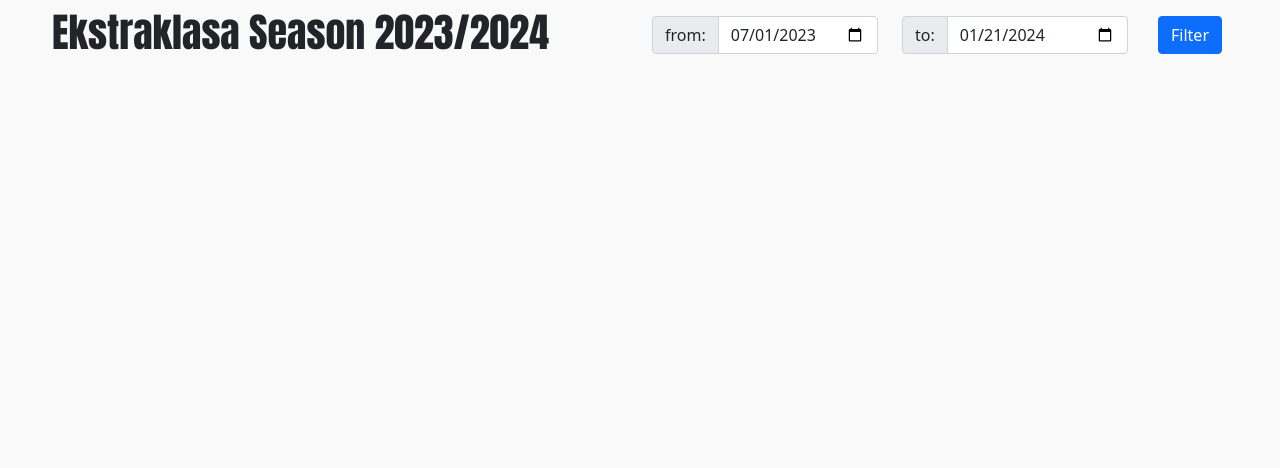
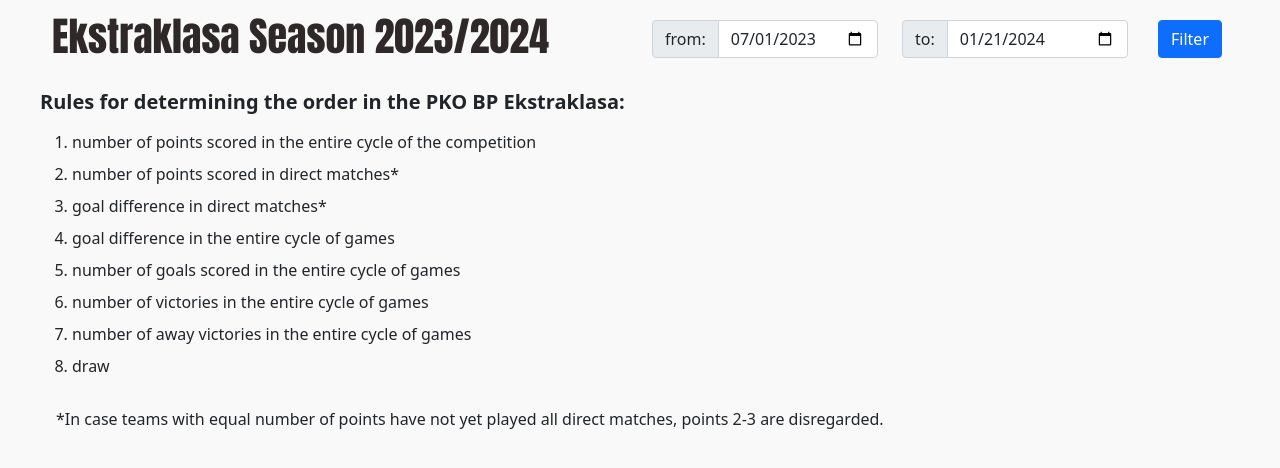
Before and after one commit to Jacek89/Ekstrastats, a Django app: page /table/ in a window 1280 px wide. Shown: the part 80-548 px from the top of the page. Run offline with Django 4.2, Linux system fonts and the light colour scheme; data that the repository does not hold is empty; some libraries are stand-ins or nearby versions.

Commit message:
Table calculation optimized

```diff
--- a/app/static/app/main.css
+++ b/app/static/app/main.css
@@ -95,7 +95,8 @@
 }
 
 .title {
-font-family: Impact, sans-serif;
+  font-family: Impact, sans-serif;
+  color: #2E2828;
 }
 
 #loading-gif {
--- a/app/templates/app/table.html
+++ b/app/templates/app/table.html
@@ -4,7 +4,7 @@
 {% block content %}
 
 <div class="container-fluid">
-  <div class="row">
+  <div class="row pt-1">
     <div class="col-md-6">
       <h1 class="title pt-2">Ekstraklasa Season 2023/2024</h1>
     </div>
@@ -22,6 +22,22 @@
 <div id="loading">
   <img id="loading-gif" src="{% static 'app/loading.gif' %}" alt="loading">
   <p id="loading-text">Table is calculating. Please wait.</p>
+</div>
+<div>
+  <p class="h5 fw-bold pt-3">Rules for determining the order in the PKO BP Ekstraklasa:</p>
+  <ol class="">
+    <li class="pt-2">number of points scored in the entire cycle of the competition</li>
+    <li class="pt-2">number of points scored in direct matches*</li>
+    <li class="pt-2">goal difference in direct matches*</li>
+    <li class="pt-2">goal difference in the entire cycle of games</li>
+    <li class="pt-2">number of goals scored in the entire cycle of games</li>
+    <li class="pt-2">number of victories in the entire cycle of games</li>
+    <li class="pt-2">number of away victories in the entire cycle of games</li>
+    <li class="pt-2">draw</li>
+  </ol>
+  <p class="h6 pt-3 ps-3">*In case teams with equal number of points have not yet played all direct matches,
+    points 2-3 are disregarded.</p>
+
 </div>
 
 <script nonce="{{request.csp_nonce}}">
--- a/app/utils/table.py
+++ b/app/utils/table.py
@@ -268,12 +268,15 @@
         Returns JSON format of table: list is ordered by position
         """
         ret = []
+
+        teams_data_query = Team.objects.filter(ekstraklasa=True).only('name', 'logo')
+        teams_data = {i.name: {'id': i.id, 'logo': i.logo} for i in teams_data_query}
+
         for k, v in self.table.items():
             ret.append({k: v})
             ret[-1][k]["position"] = list(self.table.keys()).index(k)+1
-            team = Team.objects.get(name=k)
-            ret[-1][k]["team_id"] = team.id
-            ret[-1][k]["logo"] = team.logo
+            ret[-1][k]["team_id"] = teams_data[k]['id']
+            ret[-1][k]["logo"] = teams_data[k]['logo']
 
         return ret
 
```
